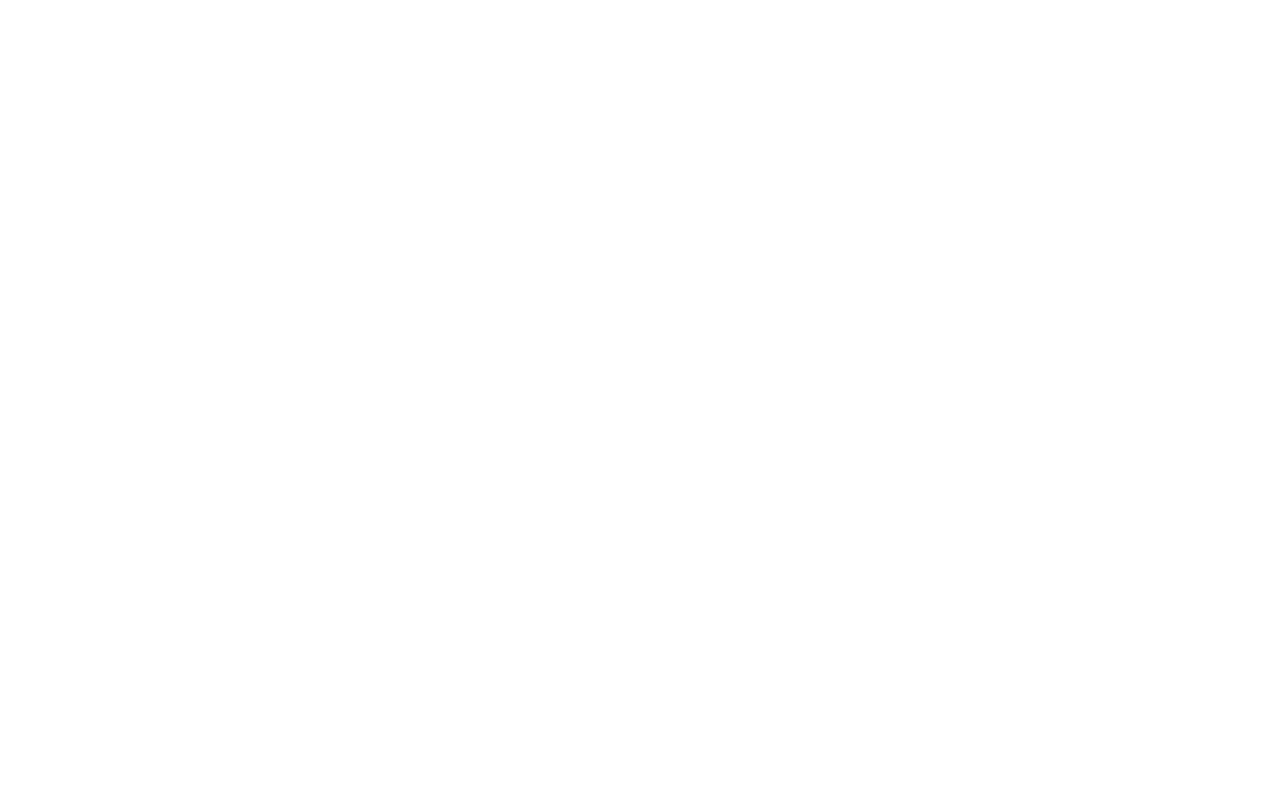
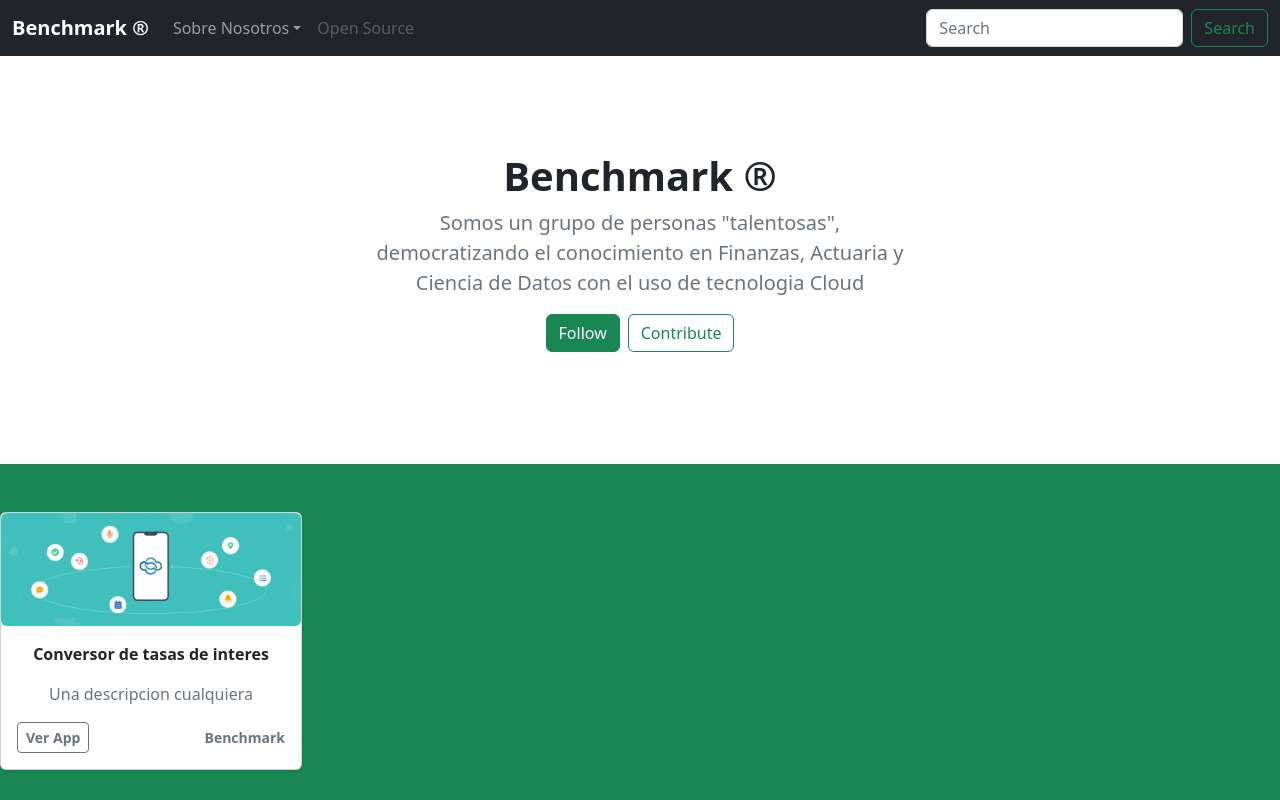
Before and after one commit to benchmarkco/front, a React (Vite) app: page /front/solutions in a window 1280 px wide. Before the commit this address had no page. Shown: the top 800 px of the page. Built offline with nearby package versions, Linux system fonts and the light colour scheme.

Commit message:
Santi nigth code

```diff
--- a/src/pages/Index.jsx
+++ b/src/pages/Index.jsx
@@ -20,7 +20,7 @@
               title="BenchSolutions"
               description = "Tenemos el hobby de crear aplicaciones que solucionan problemas cotidianos"
               created_by= "Benchmark"
-              goto_link = "/front/tax"
+              goto_link = "/front/solutions"
         />
         <Card img_link= { ImagePortfolio }
               title="BenchLearning"
--- a/src/pages/Profile.jsx
+++ b/src/pages/Profile.jsx
@@ -54,16 +54,16 @@
                     </p>
                     <ul>
                         <li> Líder técnico de implementación en arquitecturas cloud (GCP, Bigquery, tableau, Cloud Data flow, Flask).
-                             Data engineer/ Data analyst
+                             Data engineer/ Data analyst.
                         </li>
                         <li> Líder técnico de implementación en arquitecturas cloud (GCP, Bigquery, tableau, Cloud Data flow, Flask).
-                             Data engineer/ Data analyst
+                             Data engineer/ Data analyst.
                         </li>
                         <li> Líder técnico de implementación en arquitecturas cloud (GCP, Bigquery, tableau, Cloud Data flow, Flask).
-                             Data engineer/ Data analyst
+                             Data engineer/ Data analyst.
                         </li>
                         <li> Líder técnico de implementación en arquitecturas cloud (GCP, Bigquery, tableau, Cloud Data flow, Flask).
-                             Data engineer/ Data analyst
+                             Data engineer/ Data analyst.
                         </li>
                     </ul>
                     <br></br>
--- a/src/pages/RouterApp.jsx
+++ b/src/pages/RouterApp.jsx
@@ -6,6 +6,7 @@
 import PortfoliOptimization from "./PortfoliOptimization"
 import TopContributors from "./TopContributors"
 import Profile from "./Profile";
+import Solutions from "./Solutions";
 
 
 const App = () => {
@@ -20,6 +21,7 @@
         <Route path="/front/montecarlo" element={<MontecarloTasaCambio />}></Route>
         <Route path="/front/propuesta" element={<TaxConvertion />}></Route>
         <Route path="/front/profile" element={<Profile />}></Route>
+        <Route path="/front/solutions" element={<Solutions />}></Route>
       </Routes>
     </BrowserRouter>
   )
--- /dev/null
+++ b/src/pages/Solutions.jsx
@@ -0,0 +1,39 @@
+import Navbar from '../components/Navbar'
+import Jumbotron from '../components/Jumbotron'
+import Card from '../components/Card'
+import CardContainer from '../components/CardContainer'
+import Footer from '../components/Footer'
+
+import ImageTax from '../assets/img/tax.png'
+import ImagePortfolio from '../assets/img/portfolio.png'
+import ImageMonteCarlo from '../assets/img/montecarlo.png'
+
+const Solutions = () => {
+    return (
+        <>
+        <Navbar company_name = { "Benchmark ®" }/>
+        <Jumbotron company_name = { "Benchmark ®" }
+                   large_text = { 'Somos un grupo de personas "talentosas", democratizando el conocimiento en Finanzas, Actuaria y  Ciencia de Datos con el uso de tecnologia Cloud'}
+                    />
+
+        <div className="py-5 row bg-success d-flex align-items-center">
+
+            <div className="col-md-3">
+            <Card img_link= { ImageTax }
+                        title="Conversor de tasas de interes"
+                        description = "Una descripcion cualquiera"
+                        created_by= "Benchmark"
+                        goto_link = "/front/tax"
+                    />
+
+            </div>
+
+
+        </div>
+
+        <Footer/>
+        </>
+      )
+}
+
+export default Solutions
```
